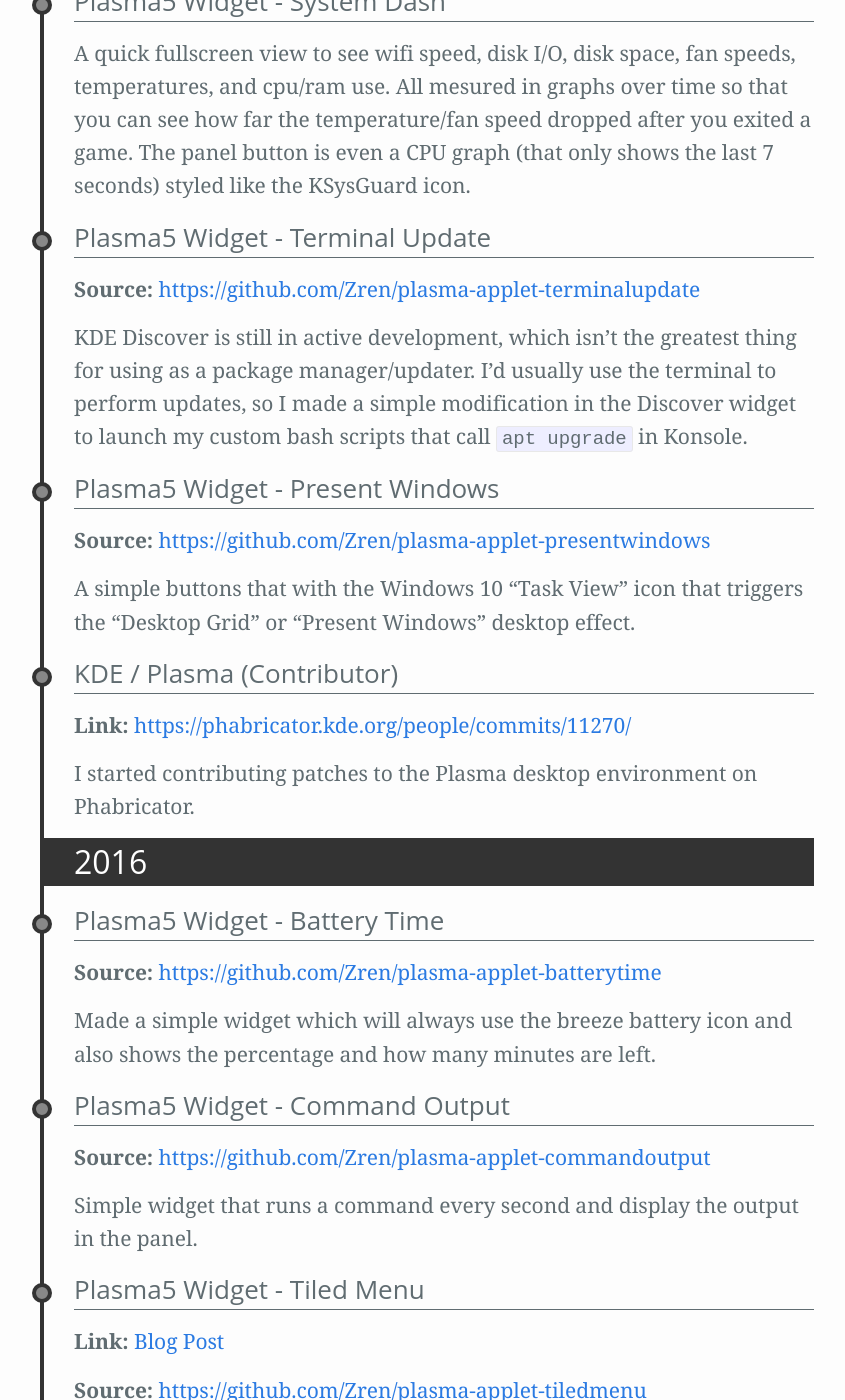
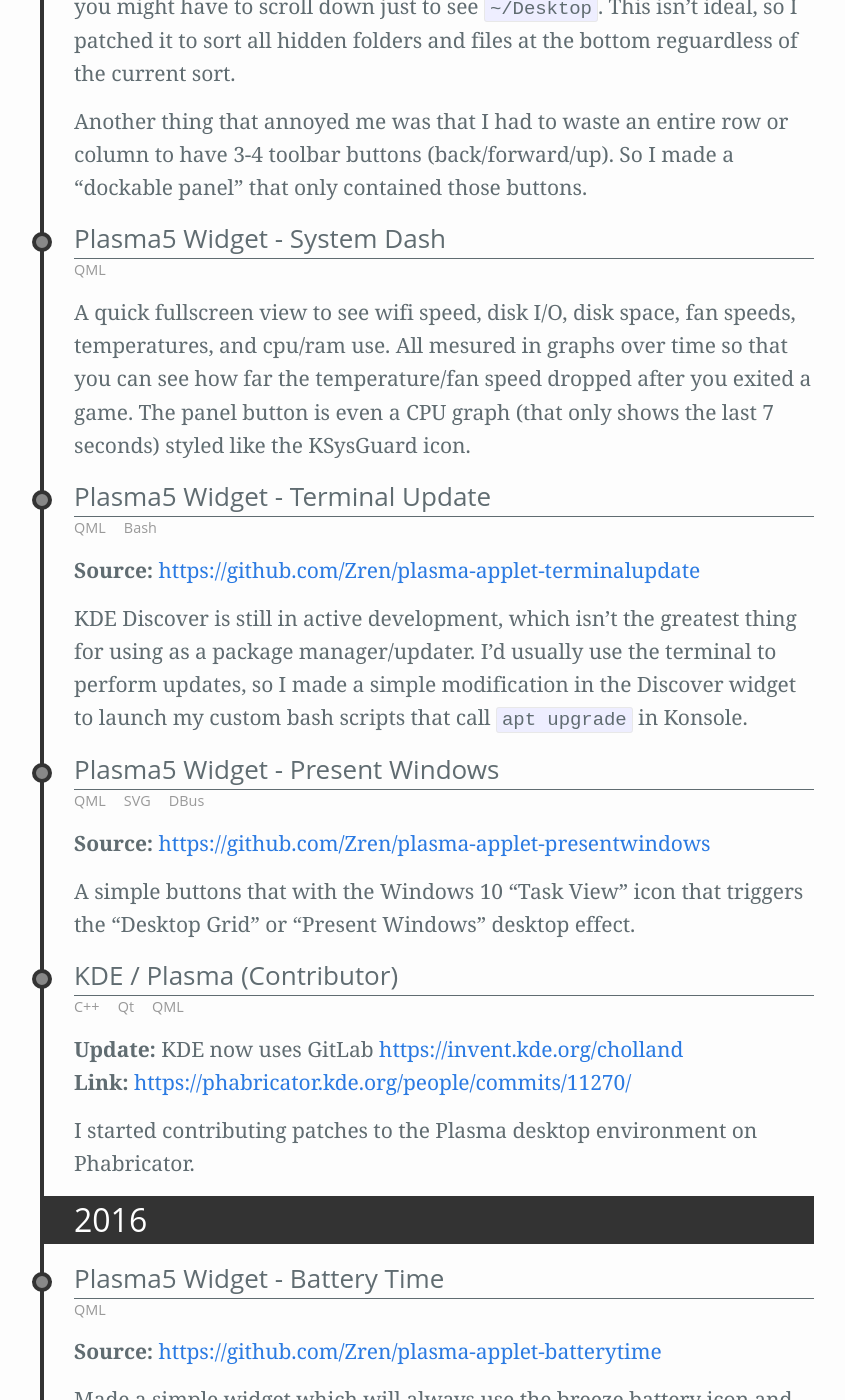
Before and after one commit to Zren/zren.github.io, a Jekyll site: the page built from timeline.md, in a window 1280 px wide and 1400 px high, scrolled down 4054 px. Shown: the whole window, without its empty margins (198-1043 px from the left). Built offline with Jekyll 4.4.1, drawn with Linux system fonts in a browser that asks for light colours; some of the changed text lies outside the part shown.

Commit message:
Add tags to projects

```diff
--- a/timeline.md
+++ b/timeline.md
@@ -62,6 +62,7 @@
 
 
 ### Plasma5 Widget - SideCalendar
+<div class="tags">QML</div>
 
 **Source:** <https://github.com/Zren/plasma-applet-sidecalendar>
 
@@ -76,12 +77,14 @@
 
 
 ### Plasma5 Widget - Bugzilla
+<div class="tags">QML JSON</div>
 
 **Source:** <https://github.com/Zren/plasma-applet-bugzilla>
 
 I rewrote my GitHub widget to support the KDE's Bugzilla. Needing the ability to list multiple projects, I added the ability to put a "tag" in front of the bug title, which is rather difficult in QML since it does not have the concept of mixing "inline-blocks" with text that wraps.
 
 ### Plasma5 Widget - GitHub Issues
+<div class="tags">QML JSON</div>
 
 **Source:** <https://github.com/Zren/plasma-applet-githubissues>
 
@@ -89,6 +92,7 @@
 
 
 ### Plasma5 Widget - System Monitor Dashboard
+<div class="tags">QML</div>
 
 **Source:** <https://github.com/Zren/plasma-applet-sysmonitordash>
 
@@ -96,6 +100,7 @@
 
 
 ### Plasma5 Widget - KDE Connect Device
+<div class="tags">QML</div>
 
 **Source:** <https://github.com/Zren/plasma-applet-kdeconnectdevice>
 
@@ -103,6 +108,7 @@
 
 
 ### Plasma5 Widget - MPVZ
+<div class="tags">C++ Qt QML</div>
 
 **Source:** <https://github.com/Zren/mpvz>
 
@@ -115,6 +121,7 @@
 
 
 ### Plasma5 Widget - Volume Slider
+<div class="tags">QML SVG</div>
 
 **Source:** <https://github.com/Zren/plasma-applet-volumeslider>
 
@@ -123,6 +130,7 @@
 
 
 ### Plasma5 Wallpaper - Inactive Blur Wallpaper
+<div class="tags">QML</div>
 
 **Source:** <https://github.com/Zren/plasma-wallpapers/tree/master/inactiveblur>
 
@@ -130,6 +138,7 @@
 
 
 ### Plasma5 Wallpaper - Animated Hue Wallpaper
+<div class="tags">QML</div>
 
 **Source:** <https://github.com/Zren/plasma-wallpapers/tree/master/animatedhue>
 
@@ -137,11 +146,13 @@
 
 
 ### Plasma5 Widget - Workout Timer
+<div class="tags">QML SVG TextToSpeech</div>
 
 While trying to rewrite a more customizable timer, I tried creating a multi staged timer for a complete workout. It has 5s to 15s rest period to setup the next stretch. I also downloaded a few Text To Speech (TTS) phrases from google's API when a workout started and ended.
 
 
 ### Dolphin - Personal Fork
+<div class="tags">C++ Qt</div>
 
 **Source:** <https://github.com/Zren/dolphin>
 
@@ -157,11 +168,13 @@
 
 
 ### Plasma5 Widget - System Dash
+<div class="tags">QML</div>
 
 A quick fullscreen view to see wifi speed, disk I/O, disk space, fan speeds, temperatures, and cpu/ram use. All mesured in graphs over time so that you can see how far the temperature/fan speed dropped after you exited a game. The panel button is even a CPU graph (that only shows the last 7 seconds) styled like the KSysGuard icon.
 
 
 ### Plasma5 Widget - Terminal Update
+<div class="tags">QML Bash</div>
 
 **Source:** <https://github.com/Zren/plasma-applet-terminalupdate>
 
@@ -169,6 +182,7 @@
 
 
 ### Plasma5 Widget - Present Windows
+<div class="tags">QML SVG DBus</div>
 
 **Source:** <https://github.com/Zren/plasma-applet-presentwindows>
 
@@ -176,7 +190,9 @@
 
 
 ### KDE / Plasma (Contributor)
+<div class="tags">C++ Qt QML</div>
 
+**Update:** KDE now uses GitLab <https://invent.kde.org/cholland>
 **Link:** <https://phabricator.kde.org/people/commits/11270/>
 
 I started contributing patches to the Plasma desktop environment on Phabricator.
@@ -187,6 +203,7 @@
 
 
 ### Plasma5 Widget - Battery Time
+<div class="tags">QML</div>
 
 **Source:** <https://github.com/Zren/plasma-applet-batterytime>
 
@@ -194,6 +211,7 @@
 
 
 ### Plasma5 Widget - Command Output
+<div class="tags">QML Bash</div>
 
 **Source:** <https://github.com/Zren/plasma-applet-commandoutput>
 
@@ -201,6 +219,7 @@
 
 
 ### Plasma5 Widget - Tiled Menu
+<div class="tags">QML</div>
 
 **Link:** [Blog Post]({% post_url 2016-10-30-tiled-menu-win10-start-menu %})
 
@@ -210,6 +229,7 @@
 
 
 ### Plasma5 Widget - KDE Connect Phone Charge
+<div class="tags">QML</div>
 
 Later on, I realized that I rarely look at the desktop, so I redesigned the widget to focus primarily out of the system tray or on the panel. This time I focused on one widget per device.
 
@@ -217,11 +237,13 @@
 
 
 ### Plasma5 Widget - KDE Connect Desktop
+<div class="tags">QML</div>
 
 After KDE Connect was released, I was very interested in learning it's API. So I made a simple list of the connected devices with their battery icon on the desktop.
 
 
 ### Plasma5 TabBox - Thumbnail Grid
+<div class="tags">QML</div>
 
 **Source:** <https://github.com/Zren/kwin-tabbox-thumbnail_grid>
 
@@ -229,6 +251,7 @@
 
 
 ### Plasma5 Widget - Todo List
+<div class="tags">QML</div>
 
 **Source:** <https://github.com/Zren/plasma-applet-todolist>
 
@@ -236,6 +259,7 @@
 
 
 ### Plasma5 Widget - Win7 Volume Mixer
+<div class="tags">QML</div>
 
 **Source:** <https://github.com/Zren/plasma-applet-volumewin7mixer>
 
@@ -243,6 +267,7 @@
 
 
 ### Plasma5 Widget - Event Calendar
+<div class="tags">QML</div>
 
 **Source:** <https://github.com/Zren/plasma-applet-eventcalendar>
 
@@ -250,12 +275,14 @@
 
 
 ### Plasma5 Widget - Win7 Show Desktop
+<div class="tags">QML</div>
 
 **Source:** <https://github.com/Zren/plasma-applet-win7showdesktop>
 
 I liked the slim little button in Windows so I modified the default widget to be visually similar. I also added the ability to control volume when scrolling over it, so that it's easy to blindly control the volume by flicking to the bottom right corner.
 
 ### NixShot
+<div class="tags">C++ Qt Bash</div>
 
 **Source:** <https://github.com/Zren/nixshot>
 
@@ -265,6 +292,7 @@
 
 
 ### Plasma5 Theme - Breeze AlphaBlack
+<div class="tags">Python SVG</div>
 
 **Source:** <https://github.com/Zren/breeze-alphablack>
 
```
